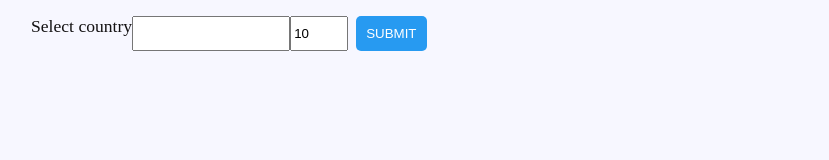
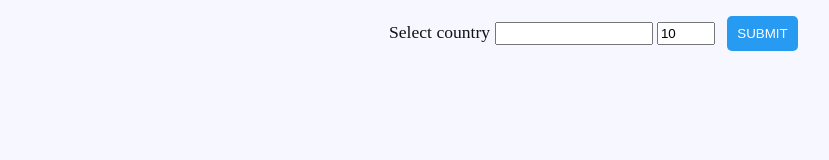
Before and after one commit to Pawel-Galkowski/Citi-informations, a plain HTML site: page index.html in a window 1280 px wide. Shown: the whole page, without its empty margins (1-830 px from the left). Drawn offline with nearby package versions, Linux system fonts and the light colour scheme.

Commit message:
Update index.html

```diff
--- a/index.html
+++ b/index.html
@@ -15,12 +15,15 @@
 </head>
 
 <body>
-    <label class="countryLabel" for="country">Select country</label>
-    <input type="text" name="Country" id="country" size="5" />
-    <input type="number" name="LimitValue" id="chooseLimit" value="10" min="1" max="10000" />
-    <input type="submit" class="submit" onclick="clickon()" />
-
-    <div id="accordionList"></div>
+    <article class="container">
+        <header class="selection-side">
+            <label class="countryLabel" for="country">Select country</label>
+            <input type="text" name="Country" id="country" size="5" />
+            <input type="number" name="LimitValue" id="chooseLimit" value="10" min="1" max="10000" />
+            <input type="submit" class="submit" onclick="clickon()" />
+        </header>
+        <section id="accordionList"></section>
+    </article>
 </body>
 <script>
     var test = document.getElementById("accordionList").innerHTML;
--- a/style.css
+++ b/style.css
@@ -14,12 +14,13 @@ body {
     margin: 0 auto;
     display: flex;
     justify-content: center;
+    flex-direction: column;
 }
 
 .selection-side{
     width: auto;
-    max-width: calc(100%-50%);
-    min-width: 400px;
+    min-width: 500px;
+    max-width: 70%;
 }
 
 .ui-menu .ui-menu-item a {
```
